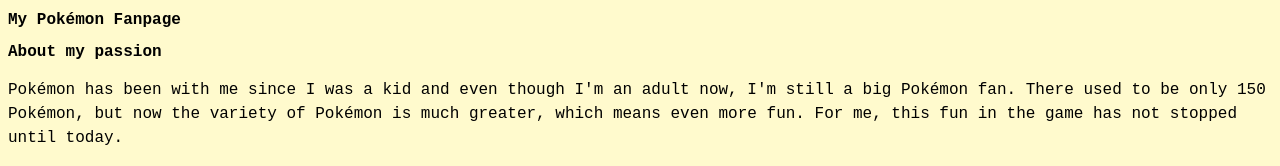
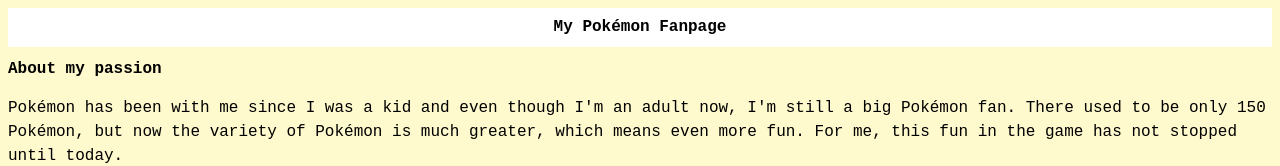
Before and after one commit to MareikeFla/20231026_Challenge_Pokemon, a website: page index.html in a window 1280 px wide. Shown: the top 166 px of the page. Drawn offline with Linux system fonts and the light colour scheme.

Commit message:
Solution Task 4

```diff
--- a/css/styles.css
+++ b/css/styles.css
@@ -31,7 +31,9 @@
 h1, h2 {
   line-height: 1.2;
 }
-/* Task 4: Now we want to give our h1 element more styles to shine! Add the following styles by writing the correct declarations inside of the declaration block of the next CSS rule:
+/* Task 4: Now we want to give our h1 element more styles to shine!
+Add the following styles by writing the correct declarations inside
+of the declaration block of the next CSS rule:
 
 - Change the background color to white
 - Set the top margin to "0"
@@ -40,7 +42,10 @@
 */
 
 .title {
-  /* your solution */
+  background-color: white;
+  margin: 0;
+  padding: 10px;
+  text-align: center;
 }
 
 /* ------- Sections ------- */
```
